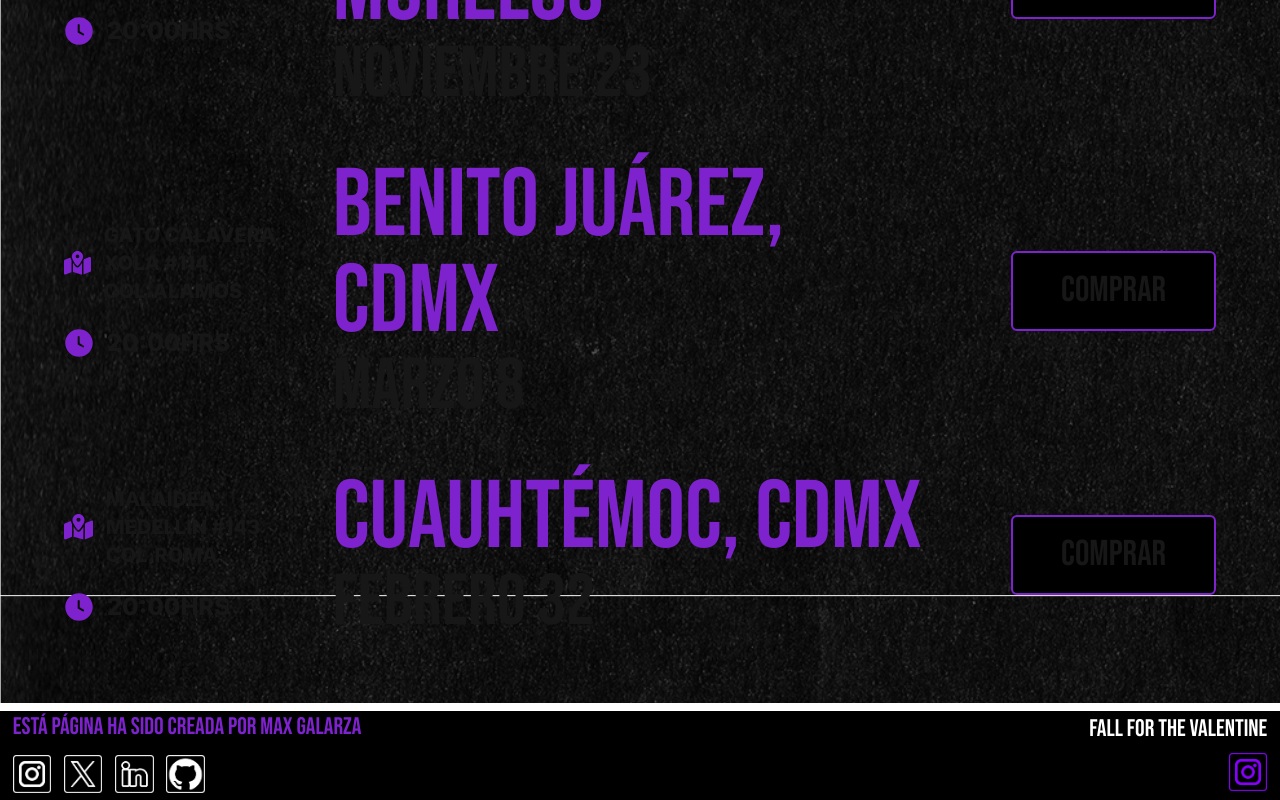
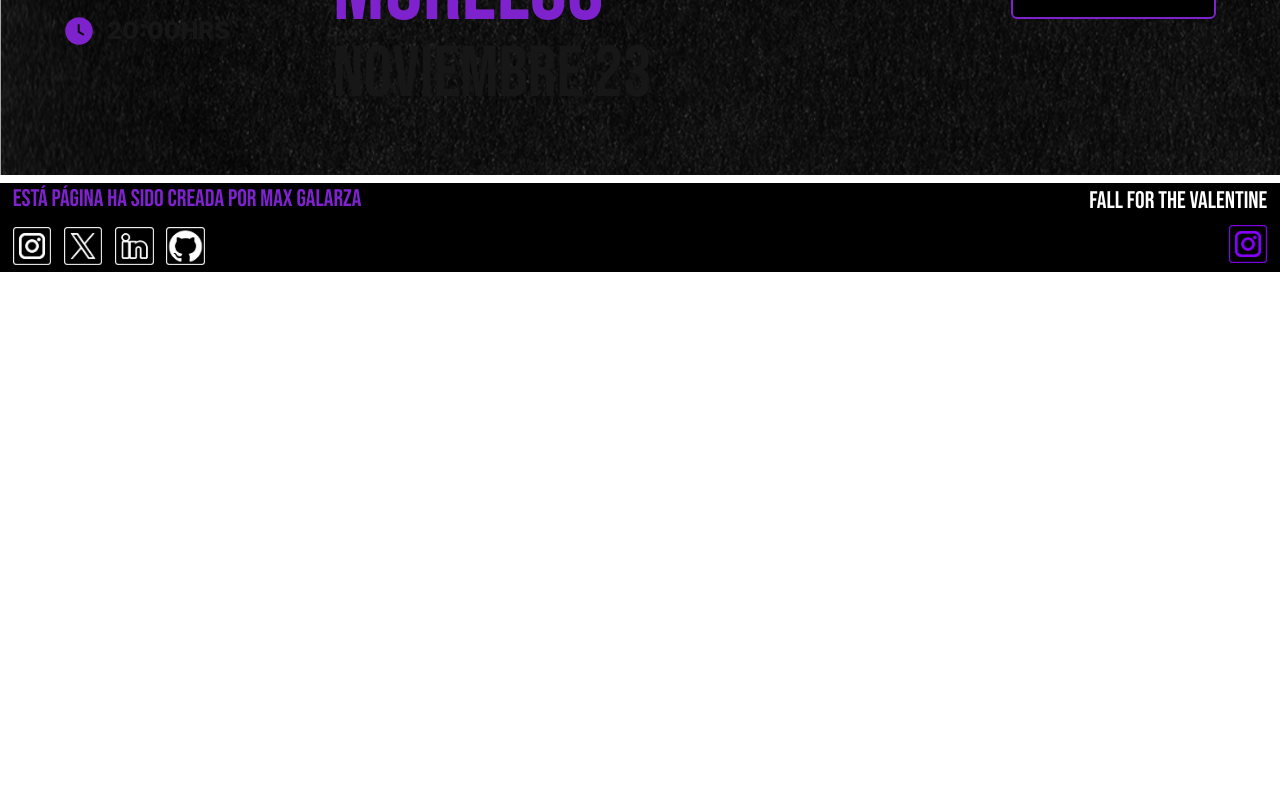
Before and after one commit to BlskMax/Powerdrill, a Next.js app in the folder front/: page /tickets in a window 1280 px wide. Shown: the part 485-1285 px from the top of the page. After the commit the page ends 800 px from the top, so only its background shows below. Built offline with nearby package versions, Linux system fonts and the light colour scheme; a web font is replaced by a local one.

Commit message:
fechas actualizadas

```diff
--- a/front/src/data/data.ts
+++ b/front/src/data/data.ts
@@ -10,22 +10,6 @@ export const mockDates: IDate[] = [
         link: "https://wa.me/525570680017",
     },
 
-    {
-        id:2,
-        time: "20:00HRS",
-        date: "marzo 8",
-        location: "GATO CALAVERA XOLA #114 Col.alamos",
-        name: "Benito juárez, cdmx",
-        link: "https://www.ticketmaster.com.mx/",
-    },
-    {
-        id:1,
-        time: "20:00HRS",
-        date: "FEBRERO 32",
-        location: "MALAIDEA, MEDELLIN #143 COL.ROMA",
-        name: "cuauhtémoc, cdmx",
-        link: "https://wa.me/525570680017",
-    },
  ]
 
  export const mockSongs: Isong[] = [
```
